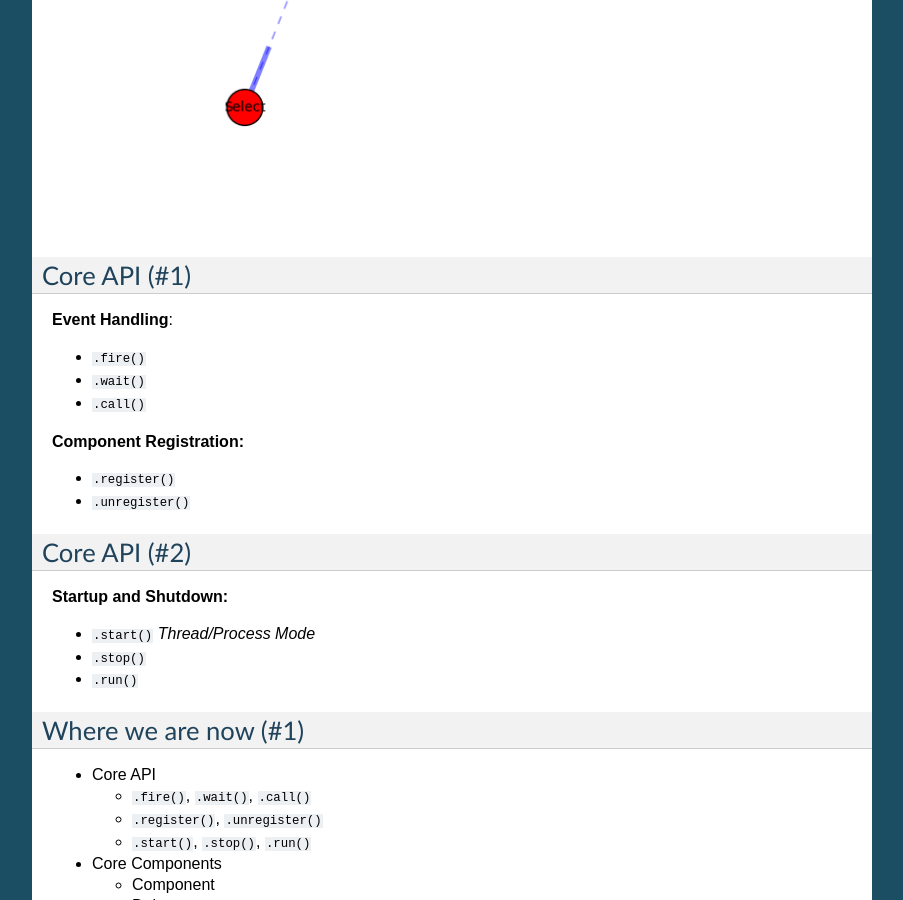
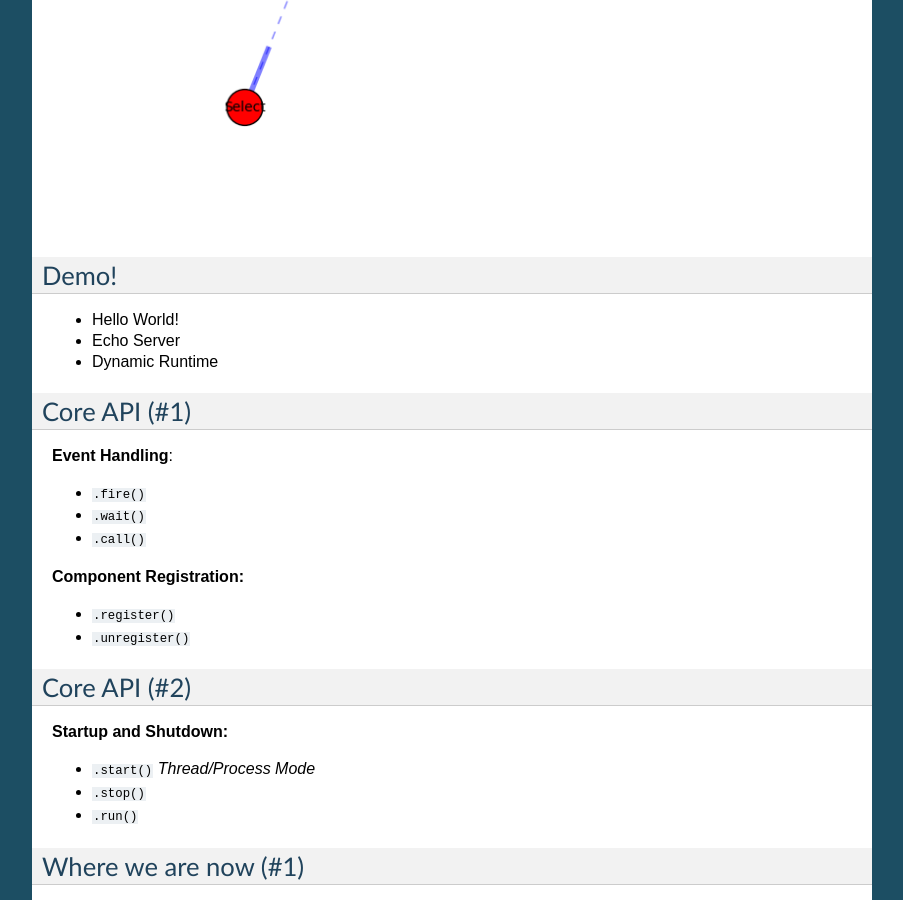
Before and after one commit to circuits/pycon, a Sphinx documentation site: the page built from source/index.rst, in a window 1280 px wide and 900 px high, scrolled down 2096 px. Shown: the whole window, without its empty margins (198-1101 px from the left). Built offline with Sphinx 7.4.7, drawn with Linux system fonts in a browser that asks for light colours; formulas are drawn with MathJax 3.

Commit message:
Add demo slide

```diff
--- a/source/index.rst
+++ b/source/index.rst
@@ -99,6 +99,16 @@ What does circuits look like? (#3)
 ==================================
 
 .. figure:: /examples/EchoServer.png
+
+
+Demo!
+=====
+
+.. rst-class:: build
+
+* Hello World!
+* Echo Server
+* Dynamic Runtime
 
 
 Core API (#1)
```
